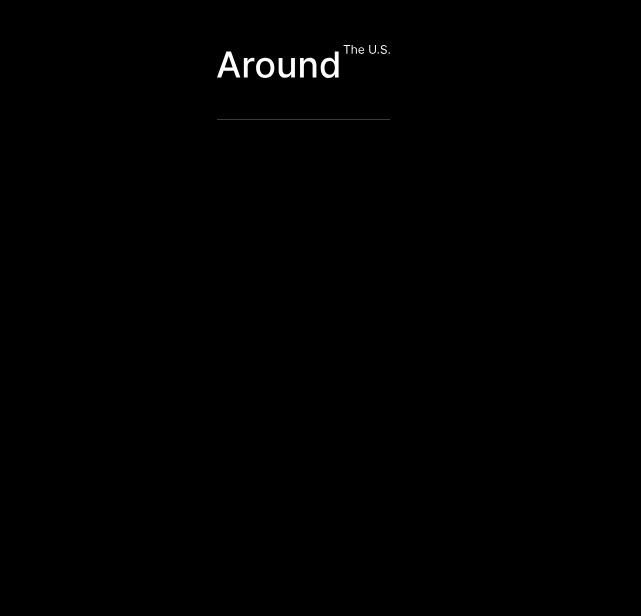
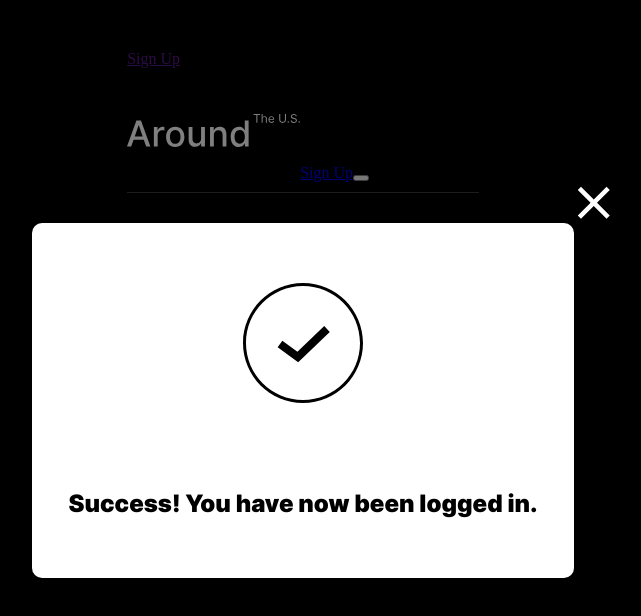
Before and after one commit to Chen-Abudi/react-around-auth, a React (Create React App) app: page /signin in a window 1280 px wide. Shown: the top 616 px of the page, without its empty margins (337-978 px from the left). Built offline with nearby package versions, Linux system fonts and the light colour scheme; no server answers.

Commit message:
header new content

```diff
--- a/src/blocks/popup.css
+++ b/src/blocks/popup.css
@@ -12,6 +12,7 @@
   visibility: hidden;
   opacity: 0;
   transition: all 0.4s ease-in-out;
+  /* backdrop-filter: blur(2px); */
 }
 
 .popup_receptive {
@@ -89,6 +90,30 @@
   padding: 34px 36px 36px 36px;
 }
 
+.popup__overlay_type_success {
+  display: flex;
+  justify-content: center;
+  align-items: center;
+  padding: 60px 36px;
+  /* padding: 60px 32px; */
+}
+
+.popup__success {
+  width: 120px;
+  height: 120px;
+  margin-bottom: 32px;
+  /* margin: 60px 155px 32px; */
+}
+
+.popup__message {
+  margin: 0;
+  text-align: center;
+  width: 100%;
+  font-weight: 900;
+  font-size: 24px;
+  line-height: 29px;
+}
+
 @media screen and (max-width: 524px) {
   .popup {
     box-sizing: border-box;
@@ -131,6 +156,19 @@
     text-align: center;
     font-size: 21px;
   }
+
+  .popup__overlay_type_success {
+    padding: 50px 18px;
+  }
+
+  .popup__success {
+    margin-bottom: 40px;
+  }
+
+  .popup__message {
+    font-size: 20px;
+    line-height: 24px;
+  }
 }
 
 @media screen and (max-width: 425px) {
--- a/src/components/App.js
+++ b/src/components/App.js
@@ -25,6 +25,7 @@ function App() {
   const [isAddPlacePopupOpen, setIsAddPlacePopupOpen] = useState(false);
   const [isEditAvatarPopupOpen, setIsEditAvatarPopupOpen] = useState(false);
   const [isImageExhibitPopupOpen, setIsImageExhibitPopupOpen] = useState(false);
+  const [isInfoToolTipOpen, setIsInfoToolTipOpen] = useState(true);
   const [isRemovePlacePopupOpen, setIsRemovePlacePopupOpen] = useState(false);
   const [isLoading, setIsLoading] = useState(false);
   const [selectedCard, setSelectedCard] = useState({
@@ -35,6 +36,7 @@ function App() {
   const [currentUser, setCurrentUser] = useState({});
   const [cards, setCards] = useState([]);
   const [loggedIn, setLoggedIn] = useState(true);
+  const [isSuccess, setIsSuccess] = useState(true);
 
   useEffect(() => {
     Promise.all([api.getUserInfo(), api.getInitialcards()])
@@ -180,21 +182,28 @@ function App() {
     setIsEditAvatarPopupOpen(false);
     setIsImageExhibitPopupOpen(false);
     setIsRemovePlacePopupOpen(false);
+    setIsInfoToolTipOpen(false);
   }
 
   return (
     <CurrentUserContext.Provider value={currentUser}>
       <Switch>
         <Route path="/signin">
-          <Header />
+          <Header loggedIn={loggedIn} path="/signup" navText="Sign Up" />
           <Login />
+          <InfoToolTip
+            isOpen={isInfoToolTipOpen}
+            isSuccess={isSuccess}
+            onClose={closeAllPopups}
+            action={"logged in"}
+          />
         </Route>
         <Route path="/signup">
           <Header />
           <Register />
         </Route>
         <ProtectedRoute exact path="/" loggedIn={loggedIn}>
-          <Header />
+          <Header loggedIn={loggedIn} path="/signin" navText="Log Out" />
           <Main
             onEditProfileClick={handleEditProfileClick}
             onAddPlaceClick={handleAddPlaceClick}
--- a/src/components/Header.js
+++ b/src/components/Header.js
@@ -1,11 +1,38 @@
 import React from "react";
 import logo from "../images/logo.svg";
+import { Link } from "react-router-dom";
 
-function Header() {
+function Header({ loggedIn, navText, path }) {
+  const email = "cheezumcali23@gmail.com";
   return (
-    <header className="header">
-      <img className="header__logo" src={logo} alt="Around the U.S Logo" />
-    </header>
+    <>
+      {loggedIn && (
+        <div className="header__dropdown header__dropdown_receptive">
+          <p className="header__dropdown-email">{email}</p>
+          <Link className="header__dropdown-link">{navText}</Link>
+        </div>
+      )}
+      <header className="header">
+        <Link to="/">
+          <img className="header__logo" src={logo} alt="Around the U.S Logo" />
+        </Link>
+        {loggedIn ? (
+          <nav className="header__nav-overlay">
+            <p className="header__email">{email}</p>
+            <Link to={path} className="header__link">
+              {navText}
+            </Link>
+            <button className="header__menu-hamburger" />
+          </nav>
+        ) : (
+          <nav className="header__nav-overlay">
+            <Link to={path} className="header__link">
+              {navText}
+            </Link>
+          </nav>
+        )}
+      </header>
+    </>
   );
 }
 
--- a/src/components/InfoToolTip.js
+++ b/src/components/InfoToolTip.js
@@ -1,7 +1,29 @@
 import React from "react";
+import successfulImage from "../images/successful.svg";
+import failImage from "../images/fail.svg";
 
-function InfoToolTip() {
-  return <div>Tooltip Info</div>;
+function InfoToolTip({ name, isOpen, onClose, isSuccess, action }) {
+  return (
+    <div className={`popup popup_role_tooltip ${isOpen && "popup_receptive"}`}>
+      <div className="popup__overlay popup__overlay_type_success">
+        <img
+          className="popup__success"
+          src={isSuccess ? successfulImage : failImage}
+          alt="Successful"
+        />
+        <p className="popup__message">
+          {isSuccess
+            ? `Success! You have now been ${action}.`
+            : `Oops, something went wrong! Please try again.`}
+        </p>
+        <button
+          type="button"
+          className={`popup__close-button popup__close_role_${name}`}
+          onClick={onClose}
+        ></button>
+      </div>
+    </div>
+  );
 }
 
 export default InfoToolTip;
--- a/src/components/ProtectedRoute.js
+++ b/src/components/ProtectedRoute.js
@@ -2,7 +2,7 @@ import React from "react";
 import { Route, Redirect } from "react-router-dom";
 
 function ProtectedRoute({ loggedIn, children, ...props }) {
-  return <Route>{loggedIn ? children : <Redirect to="/login" />}</Route>;
+  return <Route>{loggedIn ? children : <Redirect to="/signin" />}</Route>;
 }
 
 export default ProtectedRoute;
```
Also changed, not shown: src/images/fail.svg (added), src/images/successful.svg (added).
